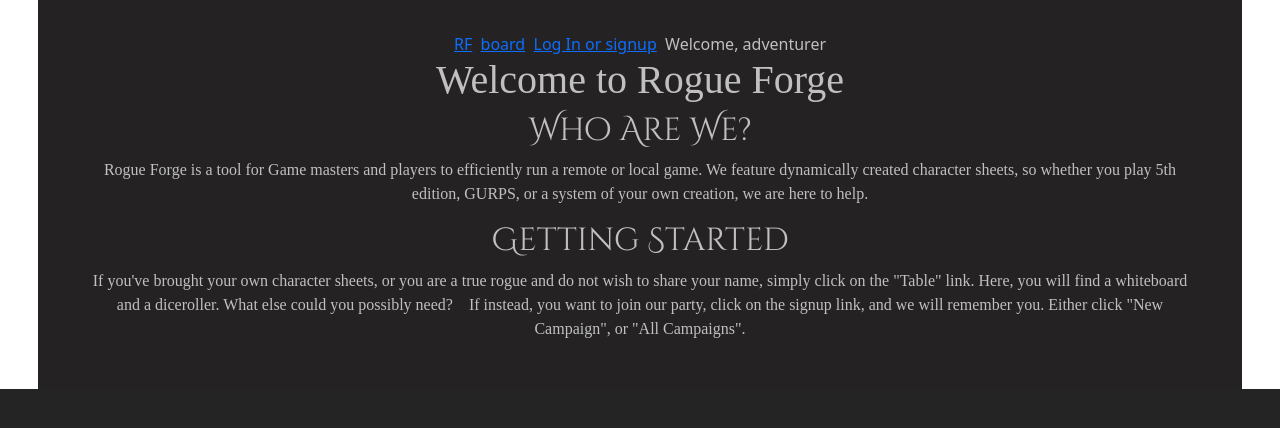
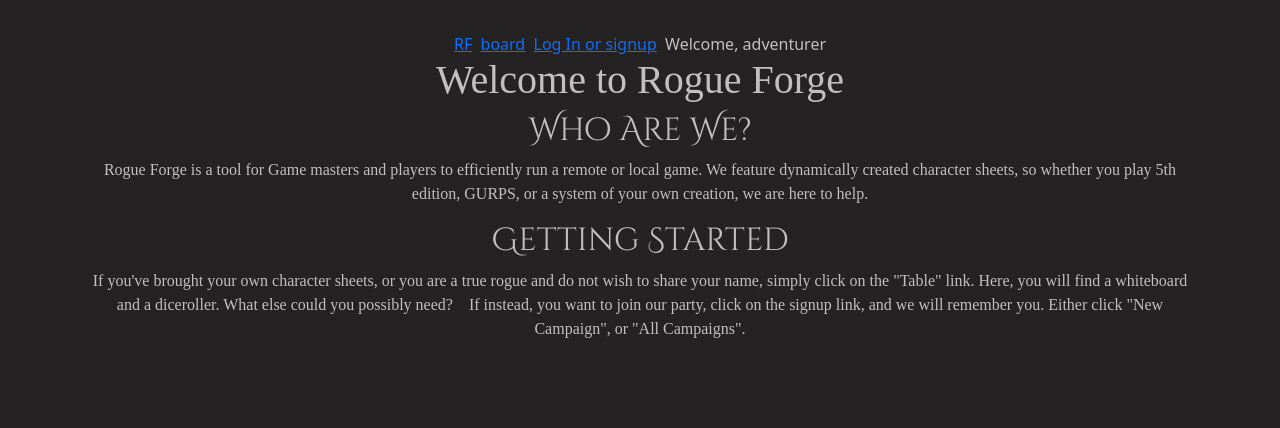
Before and after one commit to AndrewDHulse/Rogue-Forge, a React (Vite) app: page / in a window 1280 px wide. Shown: the top 428 px of the page. Built offline with nearby package versions, Linux system fonts and the light colour scheme; no server answers; a web font is replaced by a local one.

Commit message:
fix whitespace issue

```diff
--- a/src/index.css
+++ b/src/index.css
@@ -14,7 +14,9 @@
   -webkit-text-size-adjust: 100%;
 }
 
-
+html, body, #root {
+  height: 100%;
+}
 
 a {
   font-weight: 500;
@@ -27,8 +29,7 @@ a:hover {
 
 body {
   margin: 0;
-  display: flex;
-  place-items: center;
+  padding: 0;
 }
 
 h1 {
--- a/src/pages/App/App.css
+++ b/src/pages/App/App.css
@@ -1,14 +1,16 @@
+*{
+  background-color: rgb(36, 34, 34);
+  font-weight: 500;
+  color: rgb(192, 192, 192);
+  box-sizing: border-box;
+  border: none;
+}
 #root {
   margin: 0 auto;
   padding: 2rem;
   text-align: center;
 }
 
-*{
-  background-color: rgb(36, 34, 34);
-  font-weight: 500;
-  color: rgb(192, 192, 192);
-}
 input{
   background-color: #f9f9f9;
   color: black
```
